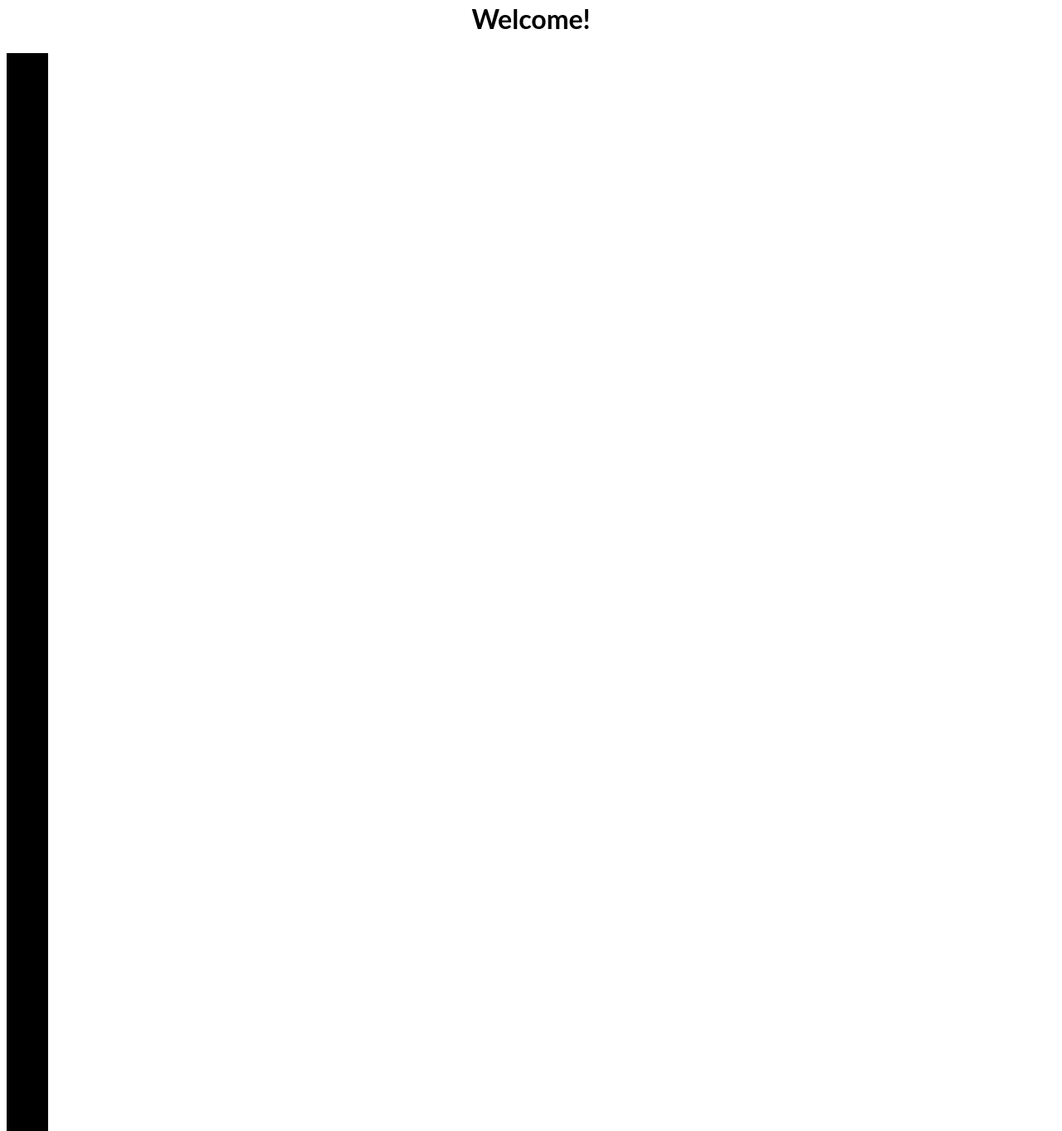
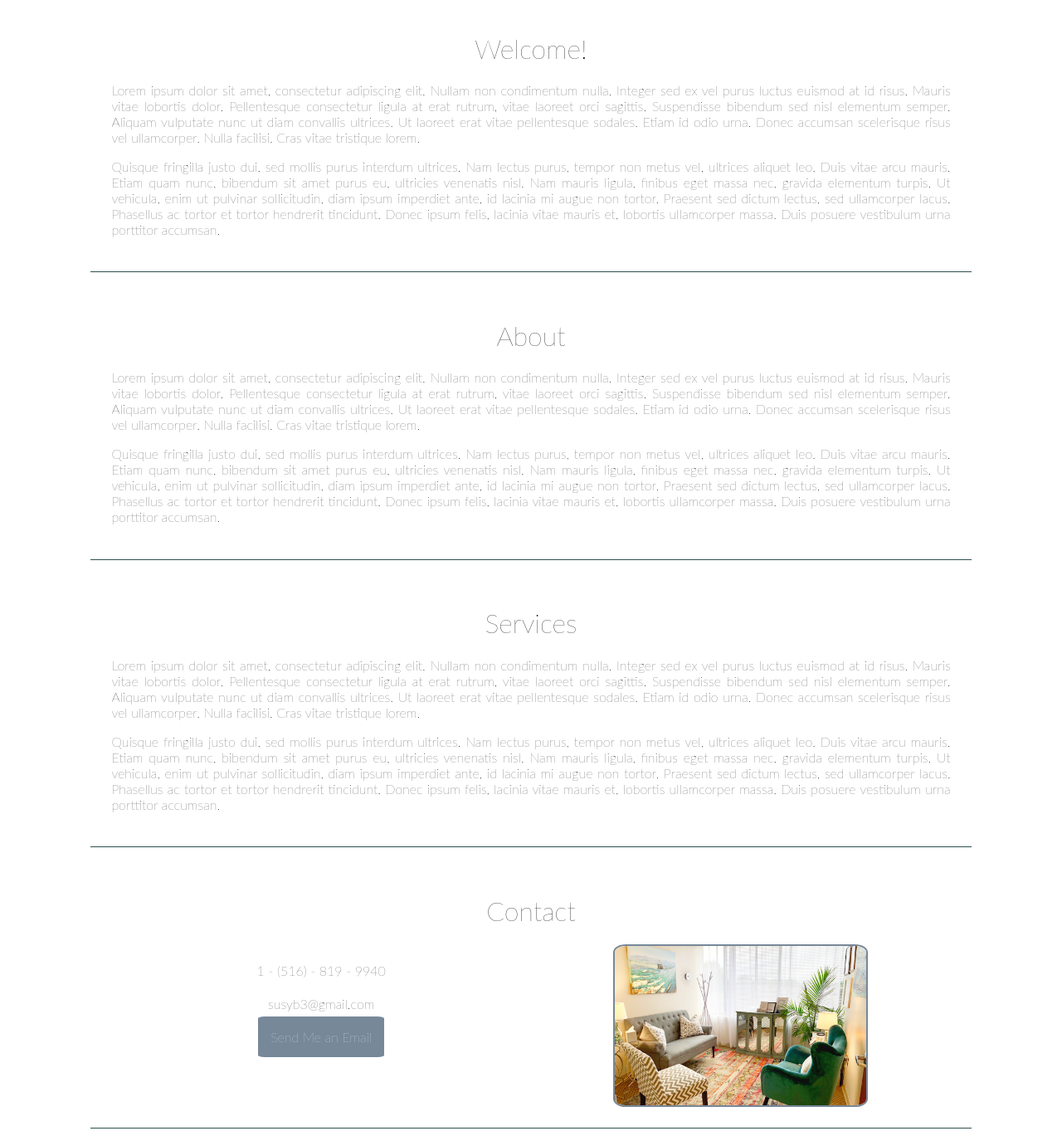
Before and after one commit to levileach/sb-therapy-site, a plain HTML site: page index.html in a window 1280 px wide. Shown: the part 108-1471 px from the top of the page at 83% size. Drawn offline with Linux system fonts and the light colour scheme.

Commit message:
Formatting etc.

```diff
--- a/index.html
+++ b/index.html
@@ -8,7 +8,7 @@
 
 <body>
 <div class="nav-bar">
-    <h1 class="nav-title">Susan Bloch Leach Therapy</h1>
+    <h1 class="nav-title light-text">Susan Bloch Leach Therapy</h1>
     <div class="link-div">
         <a href="#welcome-title"><h3 class="nav-element">Home</h3></a>
         <a href="#about-title"><h3 class="nav-element">About</h3></a>
@@ -17,11 +17,65 @@
     </div>
 </div>
 
-<div class="content-div"><h1 id="welcome-title">Welcome!</h1></div>
-<div class="test-div"></div>
-<div class="content-div"><h1 id="about-title">About</h1></div>
-<div class="content-div"><h1 id="services-title">Services</h1></div>
-<div class="content-div"><h1 id="contact-title">Contact</h1></div>
+<div class="content-div">
+    <h1 class="light-text" id="welcome-title">Welcome!</h1>
+    <p class="content-p">Lorem ipsum dolor sit amet, consectetur adipiscing elit. Nullam non condimentum nulla. Integer sed ex vel purus
+        luctus euismod at id risus. Mauris vitae lobortis dolor. Pellentesque consectetur ligula at erat rutrum, vitae
+        laoreet orci sagittis. Suspendisse bibendum sed nisl elementum semper. Aliquam vulputate nunc ut diam convallis
+        ultrices. Ut laoreet erat vitae pellentesque sodales. Etiam id odio urna. Donec accumsan scelerisque risus vel
+        ullamcorper. Nulla facilisi. Cras vitae tristique lorem.</p>
+
+    <p class="content-p">Quisque fringilla justo dui, sed mollis purus interdum ultrices. Nam lectus purus, tempor non metus vel,
+        ultrices aliquet leo. Duis vitae arcu mauris. Etiam quam nunc, bibendum sit amet purus eu, ultricies venenatis
+        nisl. Nam mauris ligula, finibus eget massa nec, gravida elementum turpis. Ut vehicula, enim ut pulvinar
+        sollicitudin, diam ipsum imperdiet ante, id lacinia mi augue non tortor. Praesent sed dictum lectus, sed
+        ullamcorper lacus. Phasellus ac tortor et tortor hendrerit tincidunt. Donec ipsum felis, lacinia vitae mauris
+        et, lobortis ullamcorper massa. Duis posuere vestibulum urna porttitor accumsan.</p>
+</div>
+
+<div class="content-div">
+    <h1 class="light-text" id="about-title">About</h1>
+    <p class="content-p">Lorem ipsum dolor sit amet, consectetur adipiscing elit. Nullam non condimentum nulla. Integer sed ex vel purus
+        luctus euismod at id risus. Mauris vitae lobortis dolor. Pellentesque consectetur ligula at erat rutrum, vitae
+        laoreet orci sagittis. Suspendisse bibendum sed nisl elementum semper. Aliquam vulputate nunc ut diam convallis
+        ultrices. Ut laoreet erat vitae pellentesque sodales. Etiam id odio urna. Donec accumsan scelerisque risus vel
+        ullamcorper. Nulla facilisi. Cras vitae tristique lorem.</p>
+
+    <p class="content-p">Quisque fringilla justo dui, sed mollis purus interdum ultrices. Nam lectus purus, tempor non metus vel,
+        ultrices aliquet leo. Duis vitae arcu mauris. Etiam quam nunc, bibendum sit amet purus eu, ultricies venenatis
+        nisl. Nam mauris ligula, finibus eget massa nec, gravida elementum turpis. Ut vehicula, enim ut pulvinar
+        sollicitudin, diam ipsum imperdiet ante, id lacinia mi augue non tortor. Praesent sed dictum lectus, sed
+        ullamcorper lacus. Phasellus ac tortor et tortor hendrerit tincidunt. Donec ipsum felis, lacinia vitae mauris
+        et, lobortis ullamcorper massa. Duis posuere vestibulum urna porttitor accumsan.</p>
+</div>
+
+<div class="content-div">
+    <h1 class="light-text" id="services-title">Services</h1>
+    <p class="content-p">Lorem ipsum dolor sit amet, consectetur adipiscing elit. Nullam non condimentum nulla. Integer sed ex vel purus
+        luctus euismod at id risus. Mauris vitae lobortis dolor. Pellentesque consectetur ligula at erat rutrum, vitae
+        laoreet orci sagittis. Suspendisse bibendum sed nisl elementum semper. Aliquam vulputate nunc ut diam convallis
+        ultrices. Ut laoreet erat vitae pellentesque sodales. Etiam id odio urna. Donec accumsan scelerisque risus vel
+        ullamcorper. Nulla facilisi. Cras vitae tristique lorem.</p>
+
+    <p class="content-p">Quisque fringilla justo dui, sed mollis purus interdum ultrices. Nam lectus purus, tempor non metus vel,
+        ultrices aliquet leo. Duis vitae arcu mauris. Etiam quam nunc, bibendum sit amet purus eu, ultricies venenatis
+        nisl. Nam mauris ligula, finibus eget massa nec, gravida elementum turpis. Ut vehicula, enim ut pulvinar
+        sollicitudin, diam ipsum imperdiet ante, id lacinia mi augue non tortor. Praesent sed dictum lectus, sed
+        ullamcorper lacus. Phasellus ac tortor et tortor hendrerit tincidunt. Donec ipsum felis, lacinia vitae mauris
+        et, lobortis ullamcorper massa. Duis posuere vestibulum urna porttitor accumsan.</p>
+</div>
+
+<div class="content-div">
+    <h1 class="light-text" id="contact-title">Contact</h1>
+    <div class="half-grid">
+        <div>
+            <h4 class="light-text">1 - (516) - 819 - 9940</h4>
+            <h4 class="light-text">susyb3@gmail.com</h4>
+            <a class="email-button" href="mailto: susyb3@gmail.com">Send Me an Email</a>
+        </div>
+        <img class="inline" style="width: 60%" src="generic_office.png" alt="None"/>
+    </div>
+</div>
 
 
 </body>
--- a/main.css
+++ b/main.css
@@ -2,6 +2,7 @@ body {
     font-family: Lato, sans-serif;
     text-align: center;
     scroll-behavior: smooth;
+    font-weight: lighter;
 }
 
 
@@ -26,6 +27,7 @@ body {
     margin-right: 2%;
     padding: 1%;
     text-align: center;
+    font-weight: lighter;
 }
 
 .nav-title {
@@ -35,13 +37,16 @@ body {
 }
 
 .nav-element:hover {
-    background-color: white;
+    background-color: darkslategray;
     border-radius: 5%;
-    color: lightslategray;
+    color: white;
 }
 
 .content-div {
-
+    width: 80%;
+    margin: 10px auto;
+    border-bottom: 1px solid darkslategray;
+    padding: 2%;
 }
 
 a {
@@ -49,8 +54,39 @@ a {
     text-decoration: inherit;
 }
 
-.test-div {
-    height: 3000px;
-    width: 50px;
-    background-color: black;
+img {
+    border-radius: 5%;
+    border: 2px solid lightslategray;
+    margin: auto;
 }
+
+.inline {
+    display: inline-grid;
+}
+
+
+.light-text {
+    font-weight: lighter;
+}
+
+
+.half-grid {
+    display: grid;
+    grid-template-columns: 50% 50%;
+    text-align: center;
+}
+
+.email-button {
+    background-color: lightslategray;
+    color: white;
+    padding: 3%;
+    border-radius: 5%;
+}
+
+.email-button:hover {
+    background-color: darkslategray;
+}
+
+.content-p {
+    text-align: justify;
+}
```
Also changed, not shown: generic_office.png (added).
